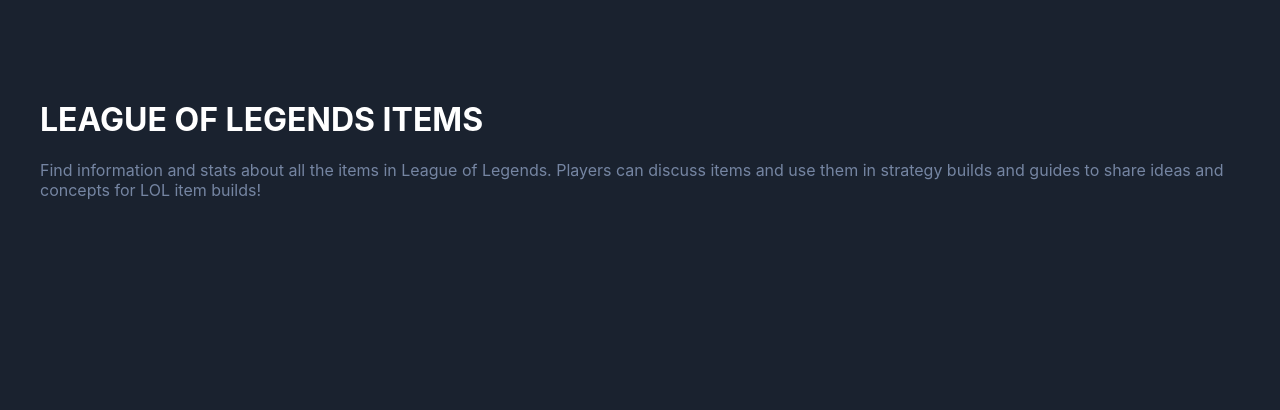
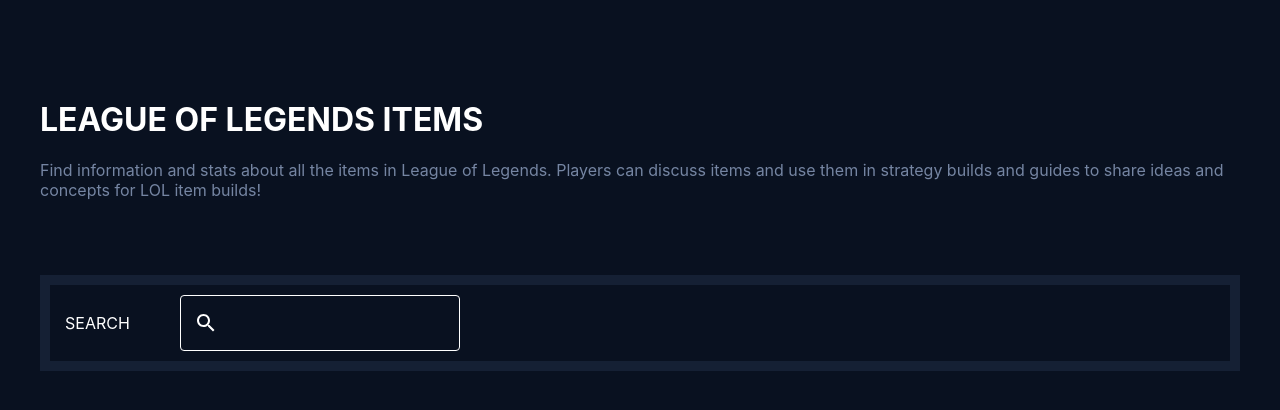
Before and after one commit to izzyyhh/league_items_solr_react_app, a React (Create React App) app in the folder app/: page / in a window 1280 px wide. Shown: the top 410 px of the page. Built offline with nearby package versions, Linux system fonts and the light colour scheme.

Commit message:
add search

```diff
--- a/app/package.json
+++ b/app/package.json
@@ -4,6 +4,7 @@
   "private": true,
   "dependencies": {
     "@material-ui/core": "^4.11.4",
+    "@material-ui/icons": "^4.11.2",
     "@testing-library/jest-dom": "^5.11.4",
     "@testing-library/react": "^11.1.0",
     "@testing-library/user-event": "^13.1.1",
--- /dev/null
+++ b/app/src/components/Search/Search.sc.ts
@@ -0,0 +1,28 @@
+import { TextField as MUITextField } from "@material-ui/core";
+import styled from "styled-components";
+
+export const SearchWrapper = styled.div`
+    border: 10px solid #152034;
+    display: flex;
+    margin-top: 75px;
+`;
+
+export const Label = styled.label`
+    text-transform: uppercase;
+    margin-left: 15px;
+    margin-right: 50px;
+    line-height: 76px;
+`;
+
+export const TextField = styled(MUITextField)`
+    && {
+        margin-top: auto;
+        margin-bottom: auto;
+        svg {
+            fill: white;
+        }
+        fieldset {
+            border-color: white;
+        }
+    }
+`;
--- /dev/null
+++ b/app/src/components/Search/Search.tsx
@@ -0,0 +1,15 @@
+import { InputAdornment } from "@material-ui/core";
+import React, { FunctionComponent } from "react";
+import { Label, SearchWrapper, TextField } from "./Search.sc";
+import SearchIcon from "@material-ui/icons/Search";
+
+const Search: FunctionComponent = () => {
+    return(
+        <SearchWrapper>
+            <Label>Search</Label>
+            <TextField variant="outlined" InputProps={{ startAdornment: (<InputAdornment position="start"><SearchIcon /></InputAdornment>)}} />
+        </SearchWrapper>
+    );
+};
+
+export default Search;
--- a/app/src/index.css
+++ b/app/src/index.css
@@ -5,7 +5,7 @@
     sans-serif;
   -webkit-font-smoothing: antialiased;
   -moz-osx-font-smoothing: grayscale;
-  background: #1a222f;
+  background: #091120;
   color: white;
 }
 
--- a/app/src/page/Home/Home.tsx
+++ b/app/src/page/Home/Home.tsx
@@ -1,11 +1,13 @@
 import React, { FunctionComponent } from "react";
 import BasicLayout from "../../components/BasicLayout/BasicLayout";
 import Headline from "../../components/Headline/Headline";
+import Search from "../../components/Search/Search";
 
 const Home: FunctionComponent = () => {
     return (
         <BasicLayout>
             <Headline />
+            <Search />
         </BasicLayout>
     );
 }
```
Also changed, not shown: 2 other files (tests, documents, lock files or other folders).
